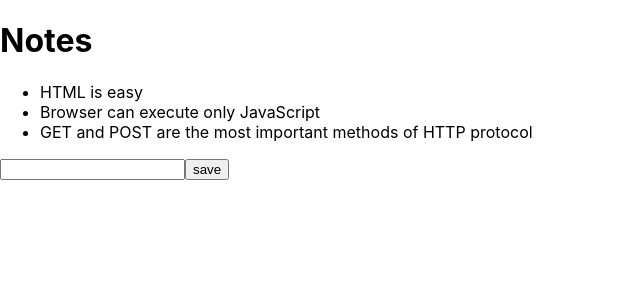
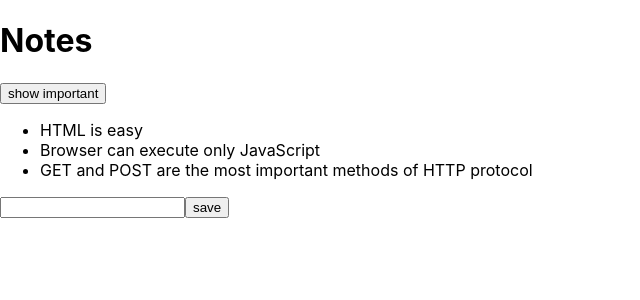
Before and after one commit to makicamel/fullstackopen-practice, a React (Create React App) app in the folder part2/: page / in a window 1280 px wide. Shown: the top 300 px of the page, without its empty margins (0-640 px from the left). Built offline with nearby package versions, Linux system fonts and the light colour scheme.

Commit message:
Switch to show all notes or important notes only

```diff
--- a/part2/src/App.js
+++ b/part2/src/App.js
@@ -5,6 +5,8 @@
 const App = (props) => {
   const [notes, setNotes] = useState(props.notes)
   const [newNote, setNewNote] = useState('')
+  const [showAll, setShowAll] = useState(true)
+
   const addNote = (event) => {
     event.preventDefault()
     const noteObject = {
@@ -20,12 +22,20 @@
     console.log(event.target.value)
     setNewNote(event.target.value)
   }
+  const notesToShow = showAll
+    ? notes
+    : notes.filter(note => note.important)
 
   return (
     <div>
       <h1>Notes</h1>
+      <div>
+        <button onClick={() => setShowAll(!showAll)}>
+          show {showAll ? 'important' : 'all'}
+        </button>
+      </div>
       <ul>
-        {notes.map(note => <Note key={note.id} note={note} />)}
+        {notesToShow.map(note => <Note key={note.id} note={note} />)}
       </ul>
       <form onSubmit={addNote}>
         <input
```
